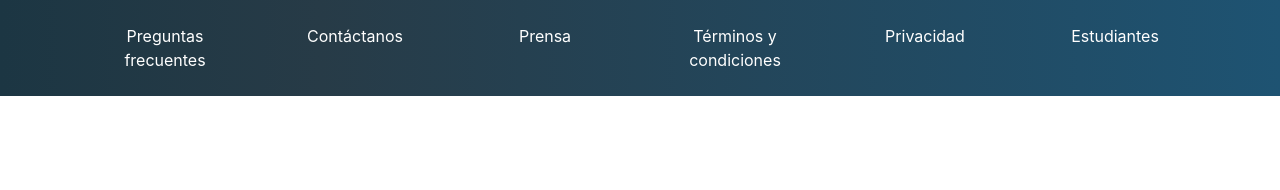
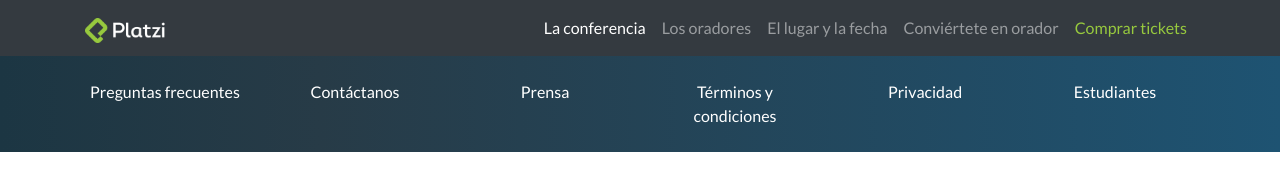
Before and after one commit to ArturoRojasEnei/bootstrap4, a plain HTML site: page index.html in a window 1280 px wide. Drawn offline with nearby package versions, Linux system fonts and the light colour scheme.

Commit message:
header y menu

```diff
--- a/index.css
+++ b/index.css
@@ -5,3 +5,15 @@
 #footer a{
   color: white;
 }
+
+#header img{
+  width: 80px;
+}
+
+body{
+  font-family: 'Lato', sans-serif;
+}
+
+.text-platzi{
+  color: #97c93e !important;
+}
--- a/index.html
+++ b/index.html
@@ -7,11 +7,63 @@
 
     <!-- Bootstrap CSS -->
     <link rel="stylesheet" href="https://stackpath.bootstrapcdn.com/bootstrap/4.1.3/css/bootstrap.min.css" integrity="sha384-MCw98/SFnGE8fJT3GXwEOngsV7Zt27NXFoaoApmYm81iuXoPkFOJwJ8ERdknLPMO" crossorigin="anonymous">
+    <link href="https://fonts.googleapis.com/css?family=Lato" rel="stylesheet">
     <link rel="stylesheet" href="index.css">
     <title>Hello, world!</title>
 
   </head>
   <body>
+
+    <nav id="header" class="navbar navbar-expand-lg navbar-dark bg-dark">
+      <div class="container">
+
+        <a class="navbar-brand" href="#">
+          <img src="assets/images/logo.png" alt="Logo de la empresa">
+        </a>
+        <button class="navbar-toggler" type="button" data-toggle="collapse" data-target="#navbarSupportedContent" aria-controls="navbarSupportedContent" aria-expanded="false" aria-label="Toggle navigation">
+          <span class="navbar-toggler-icon"></span>
+        </button>
+
+        <div class="collapse navbar-collapse" id="navbarSupportedContent">
+          <ul class="navbar-nav ml-auto">
+            <li class="nav-item active">
+              <a class="nav-link" href="#">La conferencia</a>
+            </li>
+            <li class="nav-item">
+              <a class="nav-link" href="#">Los oradores</a>
+            </li>
+            <li class="nav-item">
+              <a class="nav-link" href="#">El lugar y la fecha</a>
+            </li>
+            <li class="nav-item">
+              <a class="nav-link" href="#">Conviértete en orador</a>
+            </li>
+            <li class="nav-item">
+              <a class="nav-link text-platzi" href="#">Comprar tickets</a>
+            </li>
+            <!-- <li class="nav-item dropdown">
+              <a class="nav-link dropdown-toggle" href="#" id="navbarDropdown" role="button" data-toggle="dropdown" aria-haspopup="true" aria-expanded="false">
+                Dropdown
+              </a>
+              <div class="dropdown-menu" aria-labelledby="navbarDropdown">
+                <a class="dropdown-item" href="#">Action</a>
+                <a class="dropdown-item" href="#">Another action</a>
+                <div class="dropdown-divider"></div>
+                <a class="dropdown-item" href="#">Something else here</a>
+              </div>
+            </li> -->
+            <!-- <li class="nav-item">
+              <a class="nav-link disabled" href="#">Disabled</a>
+            </li> -->
+          </ul>
+          <!-- <form class="form-inline my-2 my-lg-0">
+            <input class="form-control mr-sm-2" type="search" placeholder="Search" aria-label="Search">
+            <button class="btn btn-outline-success my-2 my-sm-0" type="submit">Search</button>
+          </form> -->
+        </div>
+      </div>
+    </nav>
+
 
     <div class="container">
 
```
Also changed, not shown: assets/images/logo.png (added).
